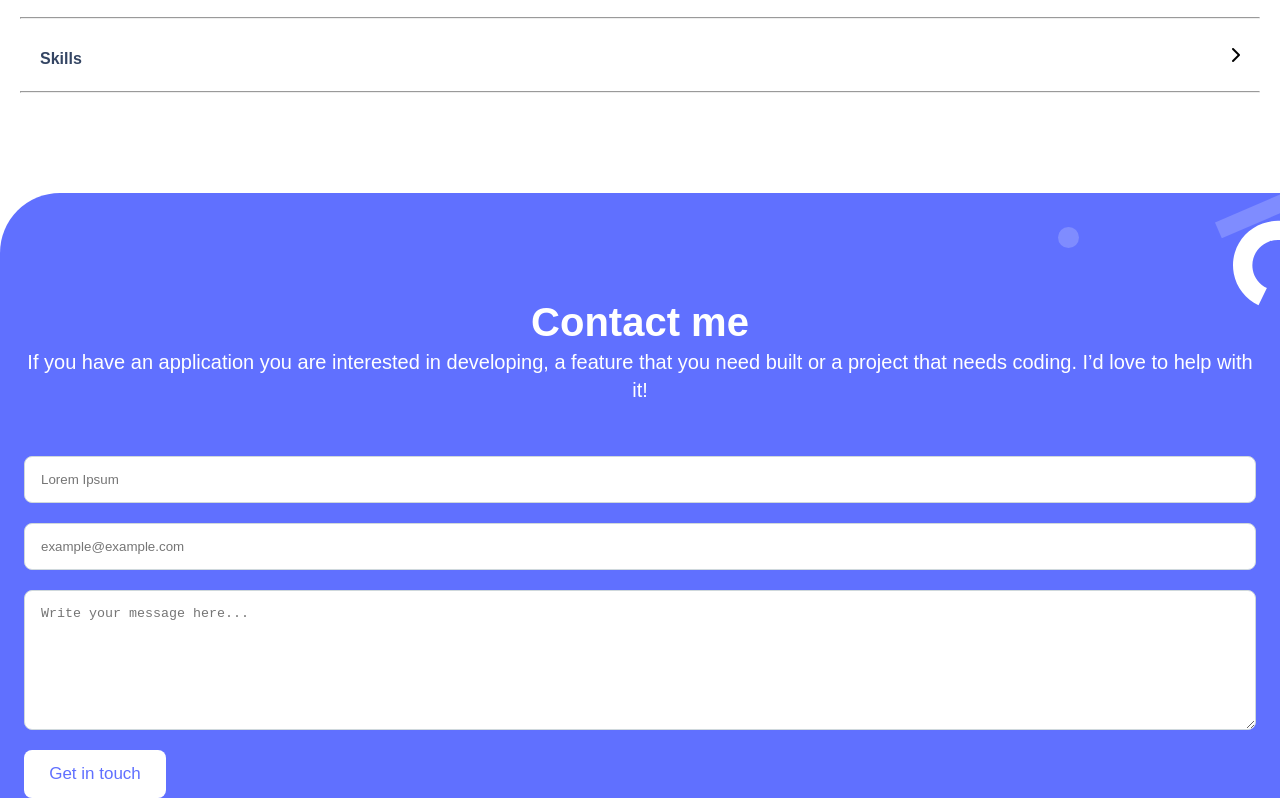
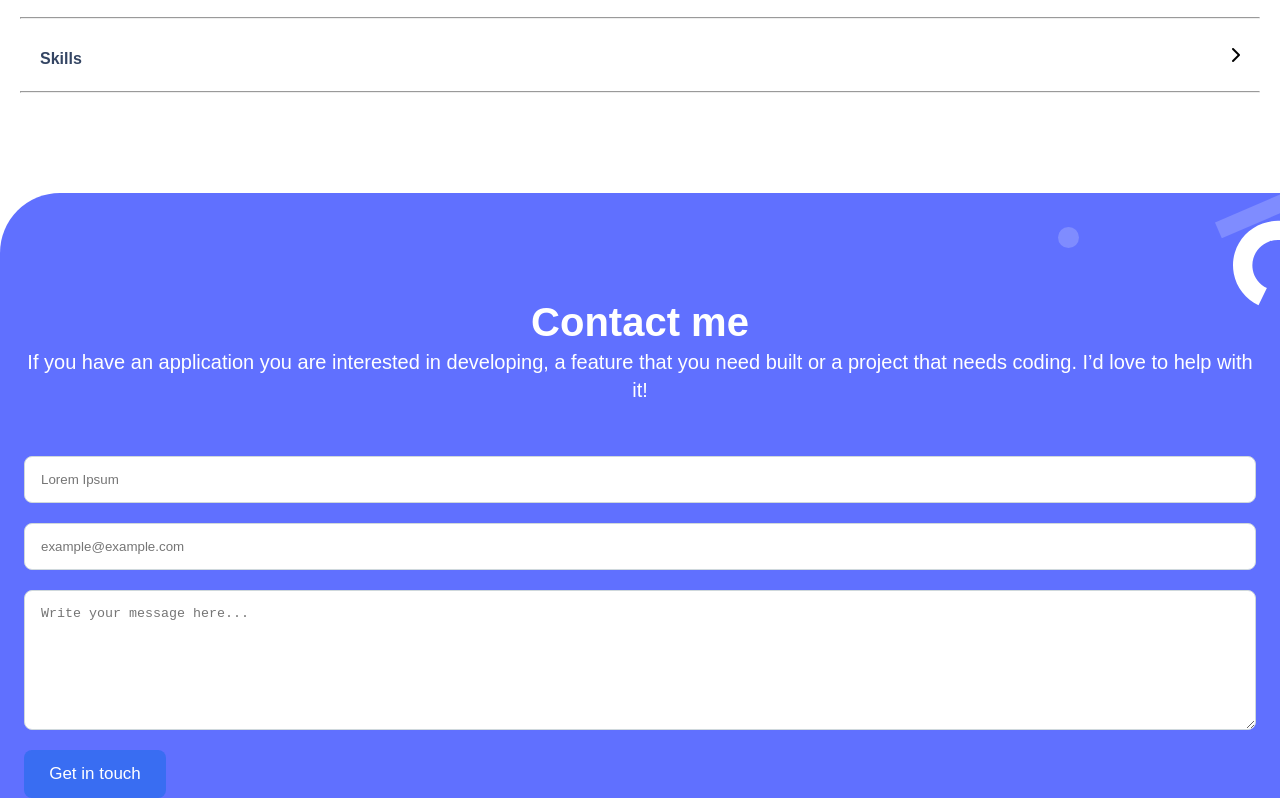
Before and after one commit to hamzaw9/my-portfolio, a website: page index.html in a window 1280 px wide. In both pictures the pointer is over the button "Get in touch". Shown: the part 6684-7482 px from the top of the page. Drawn offline with Linux system fonts and the light colour scheme.

Commit message:
implement button actions

```diff
--- a/style.css
+++ b/style.css
@@ -302,4 +302,17 @@ fieldset button {
   font-weight: 500;
   line-height: 24px;
 }
+
+fieldset button:hover {
+  color: #fff;
+  background: #396df2;
+  transition-duration: 0.4s;
+}
+
+fieldset button:active {
+  color: #fff;
+  background: #2230d2;
+  transition-duration: 0.4s;
+}
+
 /** End: Contact Form **/
```
Also changed, not shown: index.html (+1 -0 lines).
